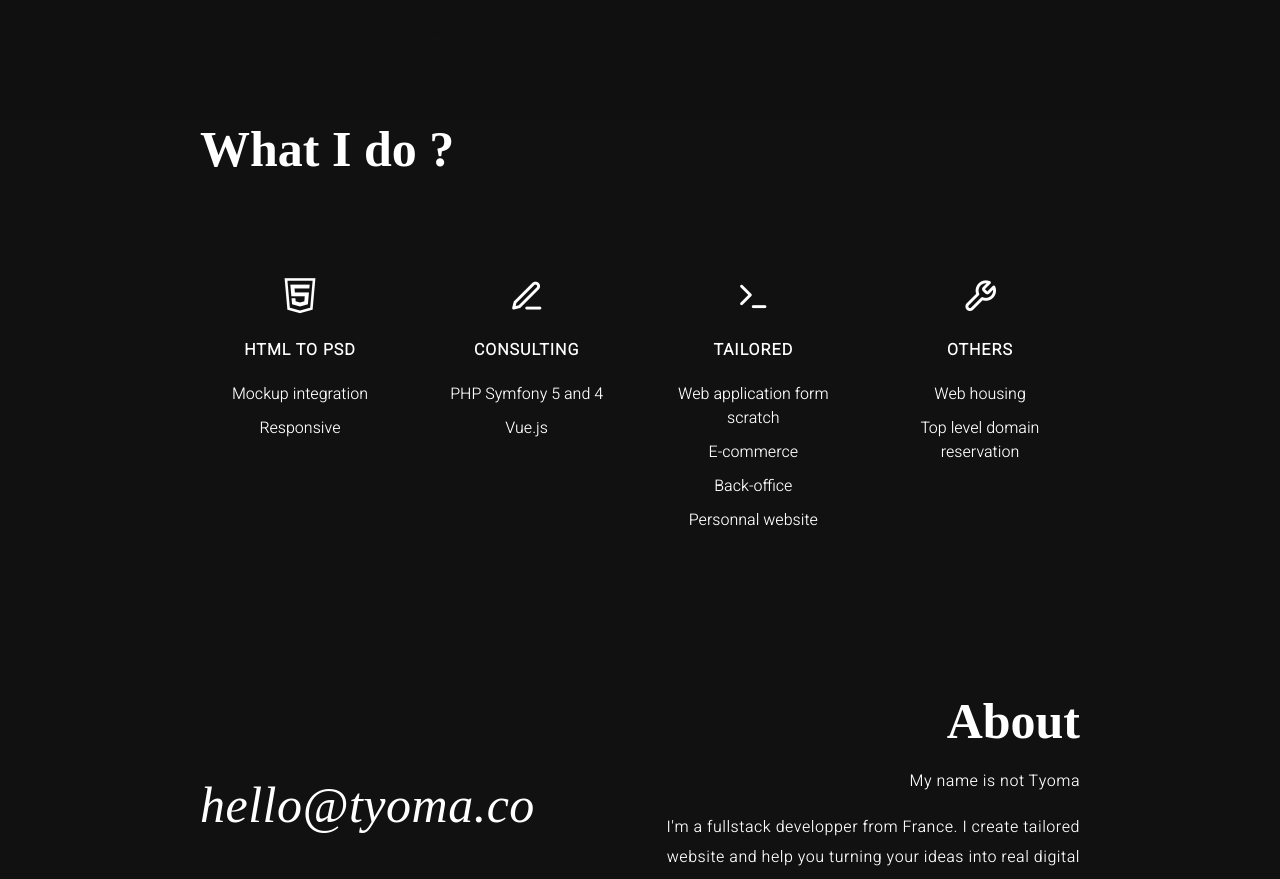
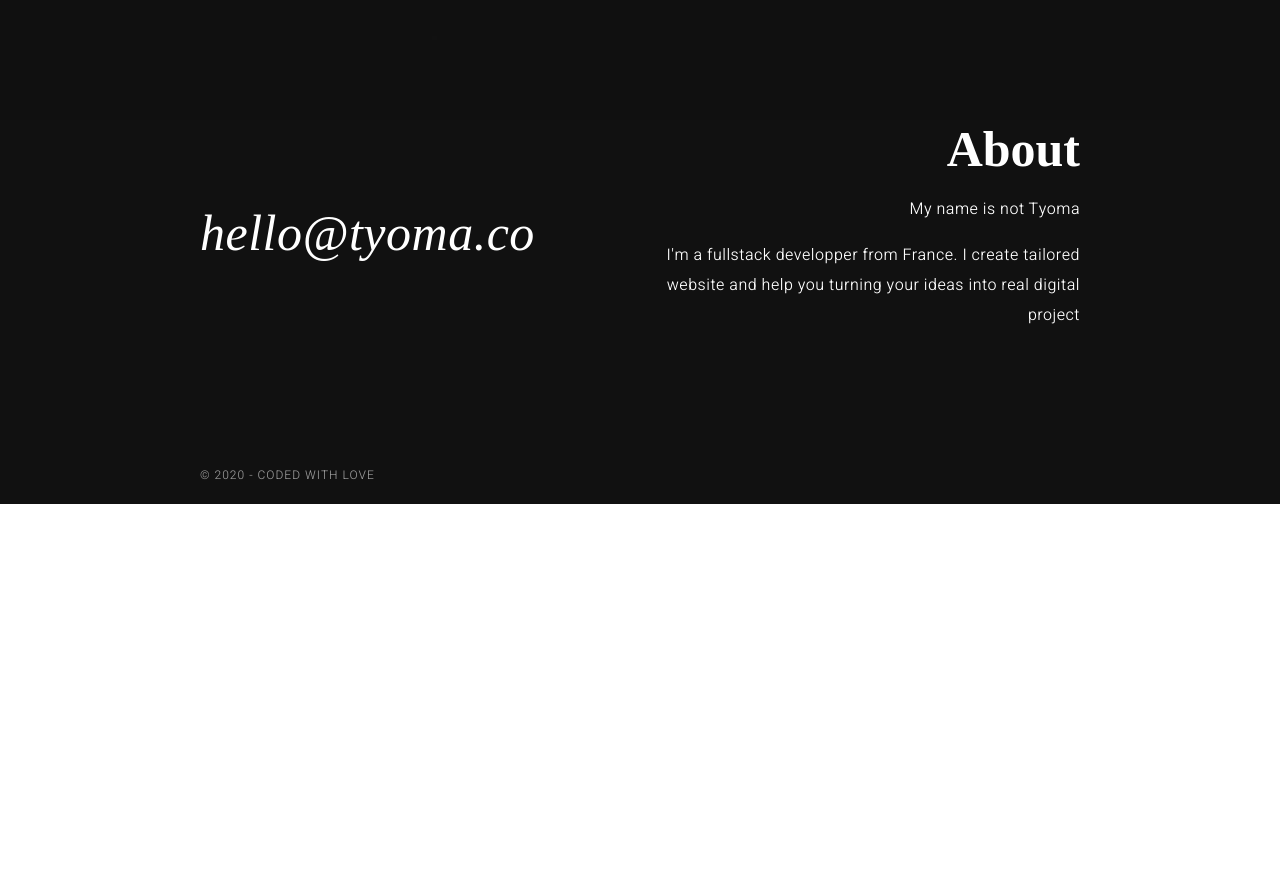
Before and after one commit to TyomaMtl/tyoma, a Vue app: page / in a window 1280 px wide. Shown: the part 680-1559 px from the top of the page. After the commit the page ends 1184 px from the top, so only its background shows below. Built offline with nearby package versions, Linux system fonts and the light colour scheme; a web font is replaced by a local one.

Commit message:
refactor(services): remove service section

```diff
--- a/public/css/main.css
+++ b/public/css/main.css
@@ -83,45 +83,9 @@ p {
     text-transform: uppercase;
     text-orientation: upright;
 }
-.portfolio h3, .services h3, .about h3 {
+.portfolio h3, .about h3 {
     font-family: "Oranienbaum", serif;
     font-size: 50px;
-}
-
-
-/* SERVICES */
-.services {
-    padding: 0 200px 100px 200px;
-    color: #FFF;
-    background-color: #111111;
-}
-.service-container {
-    display: flex;
-    margin-top: 100px;
-    justify-content: space-between;
-    flex-wrap: wrap;
-}
-.service {
-    display: block;
-    text-align: center;
-    margin-bottom: 50px;
-    width: 200px;
-    font-family: "Heebo";
-    color: #FFF;
-}
-.service h4 {
-    margin-top: 20px;
-    margin-bottom: 20px;
-    font-size: 16px;
-    letter-spacing: 1px;
-    text-transform: uppercase;
-}
-.service i {
-    font-size: 35px;
-}
-.service li {
-    list-style: none;
-    margin-bottom: 10px;
 }
 
 
--- a/src/pages/Portfolio.vue
+++ b/src/pages/Portfolio.vue
@@ -13,45 +13,6 @@
             <router-link class="link blog" :to=" { name: 'blog' }">Blog</router-link>
             <router-link class="link projects" :to=" { name: 'blog' }">Projects</router-link>
         </div>
-        <div class="services">
-            <h3>What I do ?</h3>
-            <div class="service-container">
-                <div class="service">
-                    <i class="icon-html"></i>
-                    <h4>HTML to PSD</h4>
-                    <ul>
-                        <li>Mockup integration</li>
-                        <li>Responsive</li>
-                    </ul>
-                </div>
-                <div class="service">
-                    <i class="icon-consulting"></i>
-                    <h4>Consulting</h4>
-                    <ul>
-                        <li>PHP Symfony 5 and 4</li>
-                        <li>Vue.js</li>
-                    </ul>
-                </div>
-                <div class="service">
-                    <i class="icon-terminal"></i>
-                    <h4>Tailored</h4>
-                    <ul>
-                        <li>Web application form scratch</li>
-                        <li>E-commerce</li>
-                        <li>Back-office</li>
-                        <li>Personnal website</li>
-                    </ul>
-                </div>
-                <div class="service">
-                    <i class="icon-other"></i>
-                    <h4>Others</h4>
-                    <ul>
-                        <li>Web housing</li>
-                        <li>Top level domain reservation</li>
-                    </ul>
-                </div>
-            </div>
-        </div>
         <div class="about">
             <div>
                 <a href="mailto:hello@tyoma.co">hello@tyoma.co</a>
```
